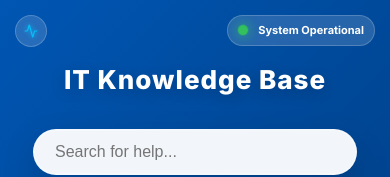
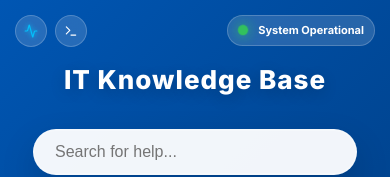
Before and after one commit to rahimsavvy/my-service-desk, a React (Vite) app in the folder my-it-portal/: page / in a window 390 px wide. Shown: the top 177 px of the page. Built offline with nearby package versions, Linux system fonts and the light colour scheme.

Commit message:
Fix mobile layout for PowerShell Zone indicator

```diff
--- a/my-it-portal/src/App.css
+++ b/my-it-portal/src/App.css
@@ -385,10 +385,17 @@ button {
 /* ========================================= */
 /* LIVE STATUS INDICATOR                     */
 /* ========================================= */
-.diagnostic-indicator {
+.left-controls {
   position: absolute;
   top: 20px;
   left: 20px;
+  display: flex;
+  gap: 12px;
+  z-index: 10;
+}
+
+.diagnostic-indicator,
+.powershell-indicator {
   display: flex;
   align-items: center;
   gap: 8px;
@@ -401,7 +408,6 @@ button {
   -webkit-backdrop-filter: blur(10px);
   border: 1px solid rgba(255, 255, 255, 0.2);
   color: white;
-  z-index: 10;
 }
 
 .diagnostic-indicator:hover {
@@ -411,9 +417,20 @@ button {
   box-shadow: 0 0 20px rgba(0, 198, 255, 0.4);
 }
 
+.powershell-indicator:hover {
+  background: rgba(1, 36, 86, 0.8);
+  border-color: rgba(1, 36, 86, 1);
+  transform: scale(1.05);
+  box-shadow: 0 0 20px rgba(1, 36, 86, 0.6);
+}
+
 .diagnostic-icon {
   color: #00C6FF;
   animation: heartbeat-pulse 2s infinite;
+}
+
+.powershell-icon {
+  color: #ffffff;
 }
 
 @keyframes heartbeat-pulse {
@@ -1400,11 +1417,16 @@ button {
     padding: 6px 10px;
   }
 
-  .diagnostic-indicator {
+  .left-controls {
     top: 15px;
     left: 15px;
+    gap: 8px;
+  }
+
+  .diagnostic-indicator,
+  .powershell-indicator {
     padding: 8px;
-    /* Circular pill for mobile */
+    /* Makes them perfect circles on mobile */
   }
 
   .status-text {
--- a/my-it-portal/src/App.jsx
+++ b/my-it-portal/src/App.jsx
@@ -400,9 +400,15 @@ function App() {
   return (
     <div className="App">
       <header className="hero-section">
-        <div className="diagnostic-indicator" onClick={() => navigateTo('diagnostic')}>
-          <Activity size={14} className="diagnostic-icon" />
-          <span className="status-text hide-on-mobile">Run Diagnostics</span>
+        <div className="left-controls">
+          <div className="diagnostic-indicator" onClick={() => navigateTo('diagnostic')}>
+            <Activity size={14} className="diagnostic-icon" />
+            <span className="status-text hide-on-mobile">Run Diagnostics</span>
+          </div>
+          <div className="powershell-indicator" onClick={() => navigateTo('powershell')}>
+            <Terminal size={14} className="powershell-icon" />
+            <span className="status-text hide-on-mobile">PowerShell Zone</span>
+          </div>
         </div>
         <div className="status-indicator" onClick={() => navigateTo('outages')}>
           <span className={`status-dot ${systemStatus}`}></span>
@@ -947,6 +953,31 @@ function App() {
         </section>
       )}
 
+      {/* POWERSHELL ZONE PAGE */}
+      {currentPage === 'powershell' && (
+        <section className="container puzzle-section">
+          <h2 className="section-title">
+            <Terminal size={28} style={{ verticalAlign: 'bottom', marginRight: '10px' }} />
+            PowerShell Zone
+          </h2>
+          <div className="puzzle-card" style={{ boxShadow: '0 20px 40px rgba(1, 36, 86, 0.3)' }}>
+            <div className="terminal-header" style={{ background: '#012456', borderBottom: '1px solid rgba(255,255,255,0.1)' }}>
+              <span className="terminal-title" style={{ color: 'white', marginLeft: '0' }}>Administrator: Windows PowerShell</span>
+            </div>
+            <div className="terminal-body" style={{ background: '#012456', minHeight: '350px', textAlign: 'left' }}>
+              <p className="terminal-text" style={{ color: '#eeedf0', fontFamily: 'Consolas, monospace' }}>Windows PowerShell</p>
+              <p className="terminal-text" style={{ color: '#eeedf0', fontFamily: 'Consolas, monospace' }}>Copyright (C) Microsoft Corporation. All rights reserved.</p>
+              <p className="terminal-text" style={{ color: '#eeedf0', marginTop: '20px', fontFamily: 'Consolas, monospace' }}>
+                PS C:\Users\Admin&gt; <span style={{ animation: 'pulse 1s infinite' }}>_</span>
+              </p>
+            </div>
+          </div>
+          <div style={{ textAlign: 'center', marginTop: '30px' }}>
+            <button className="back-btn" onClick={() => navigateTo('home')}>← Back to Knowledge Base</button>
+          </div>
+        </section>
+      )}
+
 
       {/* FOOTER */}
       <footer className="support-footer">
```
